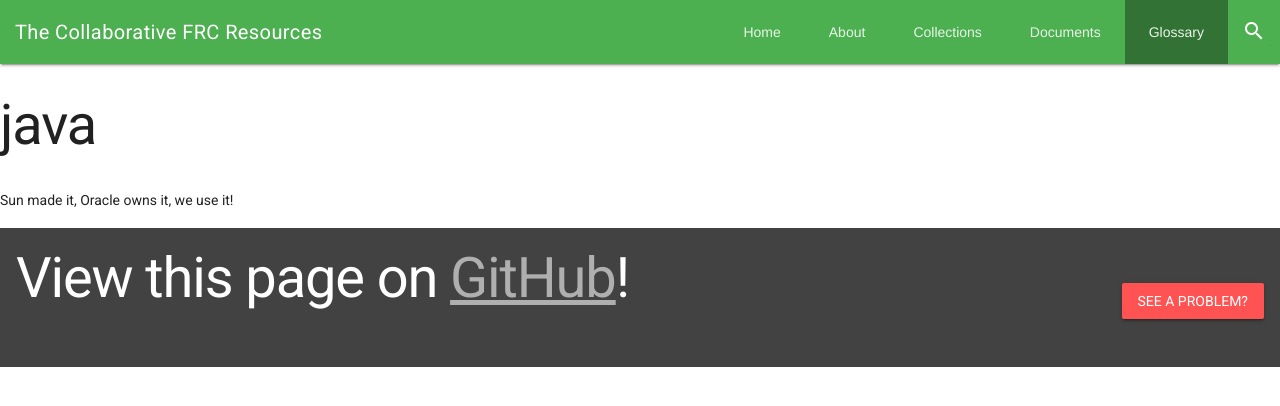
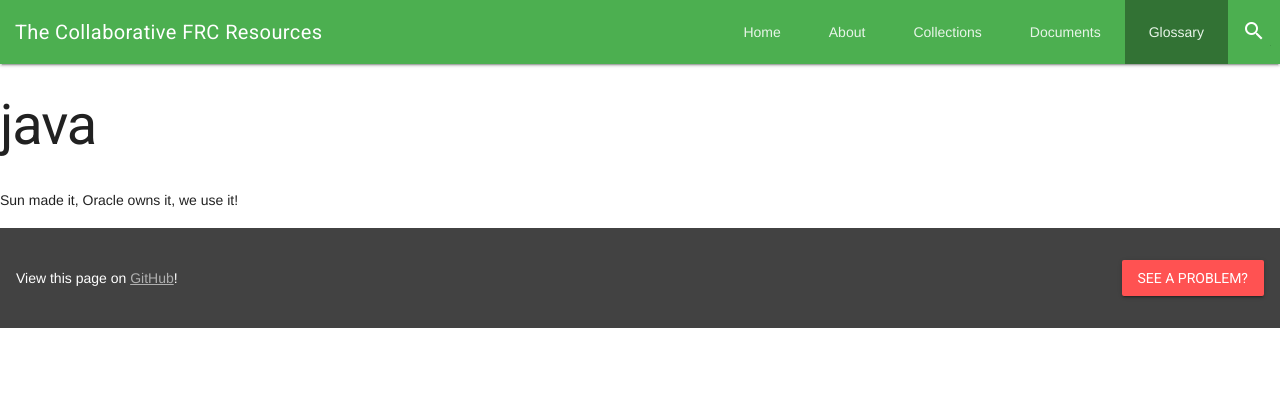
Before and after one commit to CFRCR/CFRCR, a Jekyll site: the page built from _glossary/java.md, in a window 1280 px wide. Shown: the top 406 px of the page. Built offline with Jekyll 4.4.1, drawn with Linux system fonts in a browser that asks for light colours; nearby versions of some CDN libraries.

Commit message:
Fixed footer.

```diff
--- a/_layouts/base.html
+++ b/_layouts/base.html
@@ -37,7 +37,6 @@
 
     <main class="mdl-layout__content">
       {{ content }}
-      {% include footer/html %}
     </main>
 
   </div>
--- a/_layouts/collection.html
+++ b/_layouts/collection.html
@@ -32,5 +32,6 @@ layout: base
       </div>
       {%- if forloop.last != true %}<hr>{% endif -%}
     {%- endfor -%}
+    {% include footer/html %}
   </main>
 </div>
--- a/_layouts/collection_index.html
+++ b/_layouts/collection_index.html
@@ -25,8 +25,8 @@ layout: base
           {% include resource_card collection-path=collection %}
         </div>
       {% endfor %}
-
     </div>
+    {% include footer/html %}
   </main>
 
 </div>
--- a/_layouts/default.html
+++ b/_layouts/default.html
@@ -2,3 +2,6 @@
 layout: base
 ---
 {{ content }}
+
+
+{% include footer/html %}
--- a/_layouts/document.html
+++ b/_layouts/document.html
@@ -1,7 +1,7 @@
 ---
-layout: base
+layout: default
 ---
-<div style="background-color: #f5f5f5; width: 100%; height: 100%; position: absolute; height: auto; top: 0; left: 0; right: 0;">
+<div style="background-color: #f5f5f5; width: 100%; height: 100%; height: auto; top: 0; left: 0; right: 0;">
   <div class="mdl-grid" style="width: calc(100% - 16px); margin: 10px auto;">
     <div class="mdl-cell mdl-cell--1-col mdl-cell--hide-tablet mdl-cell--hide-phone"></div>
     <div class="mdl-color--white mdl-shadow--4dp content mdl-color-text--grey-800 mdl-cell mdl-cell--10-col" style="padding: 45px; border-radius: 2px;">
--- a/_layouts/term.html
+++ b/_layouts/term.html
@@ -1,5 +1,5 @@
 ---
-layout: base
+layout: default
 ---
-<h1>{{ page.name }}<h1>
+<h1>{{ page.name }}</h1>
 {{ content }}
```
